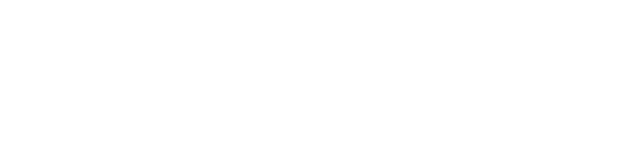
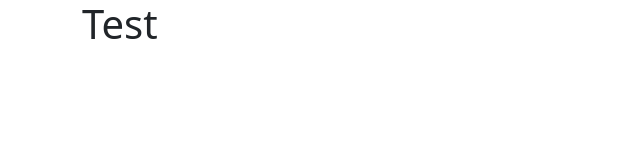
Before and after one commit to RW2023/devLandingPage2, a plain HTML site: page index.html in a window 1280 px wide. Shown: the whole page, without its empty margins (0-640 px from the left). Drawn offline with nearby package versions, Linux system fonts and the light colour scheme.

```diff
--- a/index.html
+++ b/index.html
@@ -24,7 +24,7 @@
 
 <body>
 <div class="container">
-    <!-- Content here -->
+    <h1>Test</h1>
 </div>
 
 </body>
```
